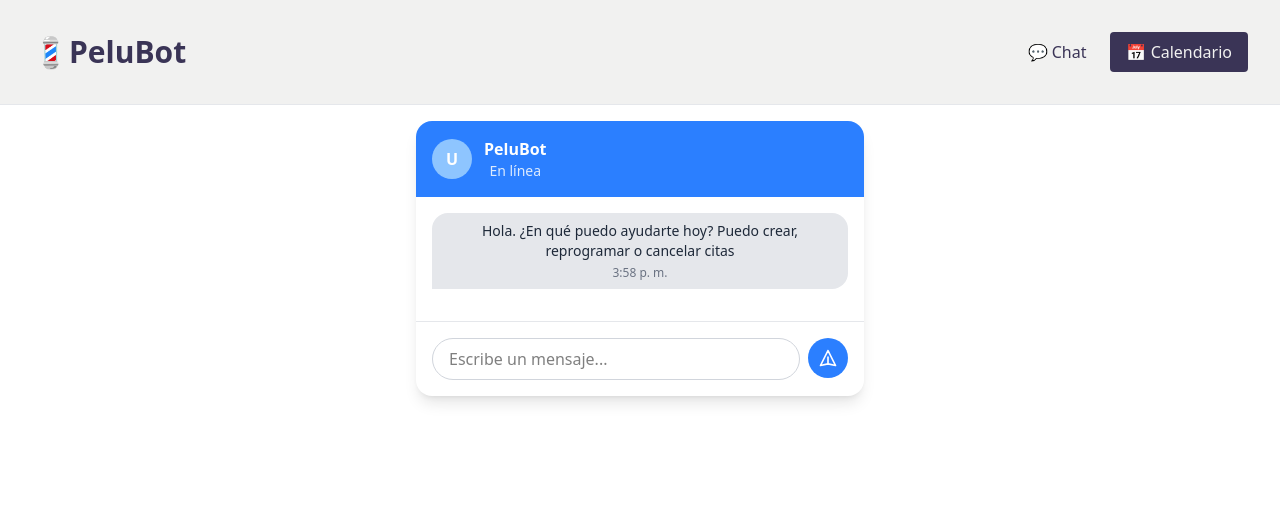
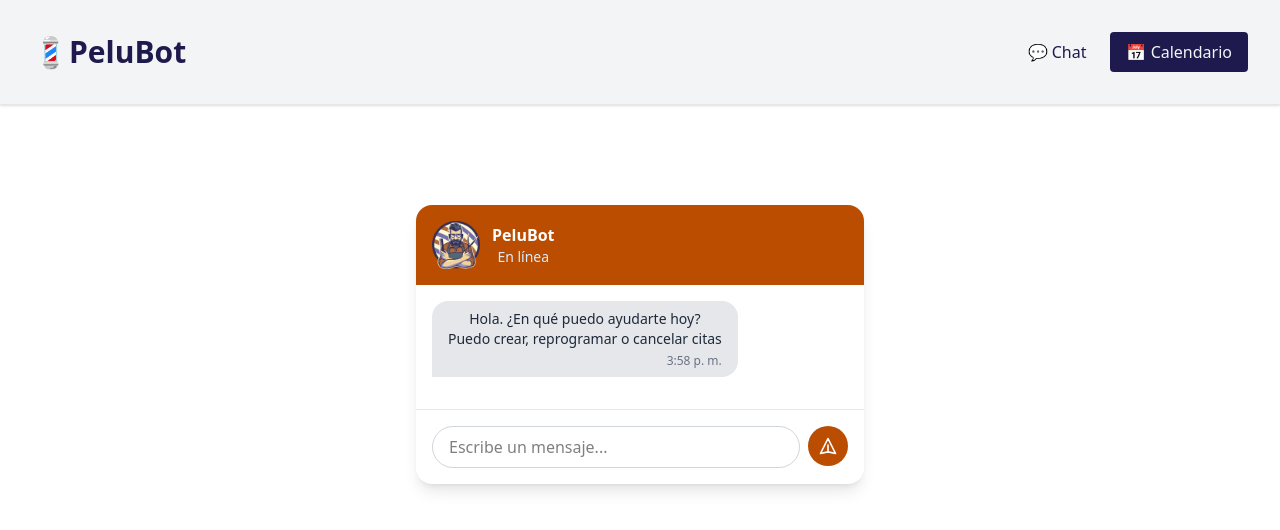
Before and after one commit to lizzlop/PeluBot-front, a React (Vite) app: page / in a window 1280 px wide. Shown: the top 530 px of the page. Built offline with nearby package versions, Linux system fonts and the light colour scheme.

Commit message:
filter calendar by barber

```diff
--- a/src/App.css
+++ b/src/App.css
@@ -1,55 +1,4 @@
 @import "tailwindcss";
-
-/* Palette */
-.bg-pale-yellow {
-  background-color: #f2d399;
-}
-.text-pale-yellow {
-  color: #f2d399;
-}
-.border-pale-yellow {
-  border-color: #f2d399;
-}
-
-.bg-violet {
-  background-color: #545375;
-}
-.text-violet {
-  color: #545375;
-}
-.border-violet {
-  border-color: #545375;
-}
-
-.bg-khaki {
-  background-color: #f1f1f0;
-}
-.text-khaki {
-  color: #f1f1f0;
-}
-.border-khaki {
-  border-color: #f1f1f0;
-}
-
-.bg-brown {
-  background-color: #b46c3f;
-}
-.text-brown {
-  color: #b46c3f;
-}
-.border-brown {
-  border-color: #b46c3f;
-}
-
-.bg-space-dark {
-  background-color: #3a3456;
-}
-.text-space-dark {
-  color: #3a3456;
-}
-.border-space-dark {
-  border-color: #3a3456;
-}
 
 #root {
   margin: 0 auto;
@@ -93,7 +42,7 @@
 }
 
 .fc-button-primary {
-  background-color: #3a3456 !important;
-  border-color: #3a3456 !important;
+  background-color: #1e1a4d !important;
+  border-color: #1e1a4d !important;
   color: white !important;
 }
--- /dev/null
+++ b/src/components/Loader.jsx
@@ -0,0 +1,7 @@
+export default function Loader() {
+  return (
+    <div className="fixed inset-0 flex justify-center items-center z-50">
+      <div className="w-10 h-10 border-4 border-gray-300 border-t-blue-500 rounded-full animate-spin"></div>
+    </div>
+  );
+}
--- a/src/components/layout/Header.jsx
+++ b/src/components/layout/Header.jsx
@@ -5,18 +5,18 @@ export const Header = () => {
   const location = useLocation();
 
   return (
-    <header className="bg-khaki shadow-sm border-b border-gray-200 w-screen">
+    <header className="bg-gray-100 shadow-sm border-b border-gray-200 w-screen">
       <div className="max-w-7xl mx-auto px-4 sm:px-6 lg:px-8">
         <div className="flex justify-between items-center h-26">
-          <h1 className="text-3xl font-bold text-space-dark">💈PeluBot</h1>
+          <h1 className="text-3xl font-bold text-indigo-950">💈PeluBot</h1>
 
           <nav className="flex space-x-2">
             <button
               onClick={() => navigate("/")}
               className={`px-4 py-2 rounded-sm cursor-pointer transition-colors duration-200 ${
                 location.pathname === "/"
-                  ? "bg-khaki text-space-dark"
-                  : "bg-space-dark text-khaki"
+                  ? "bg-gray-100 text-indigo-950"
+                  : "bg-indigo-950 text-gray-100 hover:bg-indigo-900"
               }`}
             >
               💬 Chat
@@ -25,8 +25,8 @@ export const Header = () => {
               onClick={() => navigate("/calendar")}
               className={`px-4 py-2 rounded-sm cursor-pointer transition-colors duration-200 ${
                 location.pathname === "/calendar"
-                  ? "bg-khaki text-space-dark"
-                  : "bg-space-dark text-khaki"
+                  ? "bg-gray-100 text-indigo-950"
+                  : "bg-indigo-950 text-gray-100 hover:bg-indigo-900"
               }`}
             >
               📅 Calendario
--- a/src/pages/AppointmentChat.jsx
+++ b/src/pages/AppointmentChat.jsx
@@ -1,8 +1,10 @@
 import { useEffect, useRef, useState } from "react";
 import { useMutation } from "@apollo/client/react";
+import { useForm } from "react-hook-form";
 
 import { RUN_AGENT } from "../services/services";
-import { useForm } from "react-hook-form";
+import barber from "../assets/barber.png";
+import { useNavigate } from "react-router-dom";
 
 export const AppointmentChat = () => {
   const getLocalTime = () => {
@@ -13,12 +15,13 @@ export const AppointmentChat = () => {
   };
   console.log("🎉 localTime", getLocalTime());
 
+  const navigate = useNavigate();
   const messagesEndRef = useRef(null);
   const [messages, setMessages] = useState([
     {
       id: 1,
       sender: "system",
-      text: "Hola. ¿En qué puedo ayudarte hoy? Puedo crear, reprogramar o cancelar citas",
+      text: "Hola. ¿En qué puedo ayudarte hoy?\nPuedo crear, reprogramar o cancelar citas",
       time: getLocalTime(),
     },
   ]);
@@ -27,17 +30,13 @@ export const AppointmentChat = () => {
   }, [messages]);
   const [runAgent] = useMutation(RUN_AGENT);
 
-  const {
-    register,
-    handleSubmit,
-    formState: { errors },
-    reset,
-  } = useForm();
+  const { register, handleSubmit, reset } = useForm();
 
   const handleSend = async (data) => {
     console.log("🎉 input", data.message);
     if (data.message == "") return;
     const newMessage = {
+      id: new Date(),
       sender: "user",
       text: data.message,
       time: getLocalTime(),
@@ -55,6 +54,7 @@ export const AppointmentChat = () => {
       const parseResult = JSON.parse(result.data.runAgent);
       console.log("🎉 parseResult", parseResult);
       const responseMessage = {
+        id: new Date() + 1,
         sender: "system",
         text: parseResult.message,
         time: getLocalTime(),
@@ -63,17 +63,25 @@ export const AppointmentChat = () => {
       setMessages((prev) => [...prev, responseMessage]);
     } catch (error) {
       console.log(`❌ Error runing agent: ${error}`);
+      const errorMessage = {
+        id: new Date() + 1,
+        sender: "system",
+        text: `Estoy teniendo problemas para responder tu mensaje. \n Por favor espera unos minutos o crea tu cita manualmente.`,
+        time: getLocalTime(),
+        button: true,
+      };
+      setMessages((prev) => [...prev, errorMessage]);
     }
   };
 
   return (
-    <div className="bg-white flex items-center justify-center p-4">
+    <div className="bg-white flex items-center justify-center mt-20 p-5">
       <div className="bg-white rounded-2xl shadow-lg w-full max-w-md">
         {/* Chat Header */}
-        <div className="bg-blue-500 text-white p-4 rounded-t-2xl">
+        <div className="bg-amber-700 text-white p-4 rounded-t-2xl">
           <div className="flex items-center space-x-3">
-            <div className="w-10 h-10 bg-blue-300 rounded-full flex items-center justify-center">
-              <span className="font-semibold">U</span>
+            <div className="w-12 h-12 flex items-center justify-center">
+              <img alt="barber_icon" src={barber}></img>
             </div>
             <div>
               <h2 className="font-semibold">PeluBot</h2>
@@ -87,20 +95,30 @@ export const AppointmentChat = () => {
           {messages.map((message) => (
             <div
               key={message.id}
-              className={`flex white-space: pre-line ${
+              className={`flex whitespace-pre-line ${
                 message.sender === "user" ? "justify-end" : "justify-start"
               }`}
             >
               <div
                 className={`max-w-xs lg:max-w-md px-4 py-2 rounded-2xl ${
                   message.sender === "user"
-                    ? "bg-blue-500 text-white rounded-br-none"
+                    ? "bg-indigo-950 text-white rounded-br-none"
                     : "bg-gray-200 text-gray-800 rounded-bl-none"
                 }`}
               >
                 <p className="text-sm">{message.text}</p>
+                {message.button ? (
+                  <button
+                    onClick={() => navigate("/form")}
+                    className="mt-3 px-4 py-2 rounded-sm cursor-pointer transition-colors duration-200 bg-indigo-950 text-gray-100 hover:bg-indigo-900"
+                  >
+                    Crea tu cita manualmente
+                  </button>
+                ) : (
+                  <></>
+                )}
                 <p
-                  className={`text-xs mt-1 ${
+                  className={`flex text-xs mt-1 justify-end ${
                     message.sender === "user"
                       ? "text-blue-100"
                       : "text-gray-500"
@@ -126,7 +144,7 @@ export const AppointmentChat = () => {
               />
               <button
                 type="submit"
-                className="bg-blue-500 text-white rounded-full w-10 h-10 flex items-center justify-center hover:bg-blue-600 transition-colors"
+                className="bg-amber-700 text-white rounded-full w-10 h-10 flex items-center justify-center hover:bg-amber-600 transition-colors"
               >
                 <svg
                   className="w-5 h-5"
--- a/src/pages/AppointmentForm.jsx
+++ b/src/pages/AppointmentForm.jsx
@@ -29,8 +29,9 @@ export const AppointmentForm = () => {
   };
 
   return (
-    <div className="max-w-md mx-auto bg-white shadow-lg rounded-lg overflow-hidden">
-      <div className="bg-red-900 text-white text-center py-4 font-semibold text-lg">
+    <div className="bg-white flex items-center justify-center mt-20 p-5">
+      <div className="bg-white rounded-2xl shadow-lg w-full max-w-md">
+        <div className="bg-amber-700 text-white p-4 rounded-t-2xl font-semibold">
           Haz una reserva
         </div>
 
@@ -94,11 +95,12 @@ export const AppointmentForm = () => {
 
           <button
             type="submit"
-          className="w-full bg-gray-900 text-white py-2 rounded-md hover:bg-gray-800 transition"
+            className="w-full bg-indigo-950 text-white py-2 rounded-md hover:bg-indigo-900 transition"
           >
             Reserva
           </button>
         </form>
       </div>
+    </div>
   );
 };
--- a/src/pages/Layout.jsx
+++ b/src/pages/Layout.jsx
@@ -1,11 +1,11 @@
 import { Outlet } from "react-router-dom";
 import { Header } from "../components/layout/Header";
 
-function Layout({}) {
+function Layout() {
   return (
     <div className="flex flex-col h-screen">
       <Header />
-      <main className="flex-1 overflow-y-auto">
+      <main className="">
         <Outlet />
       </main>
     </div>
--- a/src/utils/parseAppointment.js
+++ b/src/utils/parseAppointment.js
@@ -16,6 +16,7 @@ const endDate = (startDate) => {
 export const parseAppointment = (data) => {
   return data.map((appointment) => ({
     title: appointment.name,
+    barber: appointment.barber,
     start: appointment.date,
     end: endDate(appointment.date),
     color: "#845442", //TODO: Cambiar cuando ya este la BD
--- a/src/utils/utils.js
+++ b/src/utils/utils.js
@@ -1,15 +1,15 @@
 /**
  * Palette
-    <color name="Bole" hex="845442" r="132" g="84" b="66" />
-    <color name="Space cadet" hex="3A3456" r="58" g="52" b="86" />
-    <color name="Khaki" hex="C6B6A4" r="198" g="182" b="164" />
-    <color name="Cool gray" hex="9591C2" r="149" g="145" b="194" />
-    <color name="Space cadet" hex="362E55" r="54" g="46" b="85" />
+    space: indigo-950
+    brown: amber-700
+    pale yellow: amber-100
+    khaki: orange-100
+    gris: gray-700
  */
 
 const regex = {
-  lettersOnly: /^[A-Za-zÁÉÍÓÚáéíóúñÑ\s]+$/i,
-  numbersOnly: /^[0-9]{10}$/,
+  lettersOnly: /^[a-záéíóúñ\s]+$/i,
+  numbersOnly: /^\d{10}$/,
 };
 
 export const rules = {
@@ -56,5 +56,3 @@ export const bussinessHours = [
     endTime: "20:00",
   },
 ];
-
-export const palette = [];
```
Also changed, not shown: src/pages/AppointmentCalendar.jsx (+30 -13 lines), src/assets/barber.png (added). Lines whose indentation alone changed are shown as unchanged.
